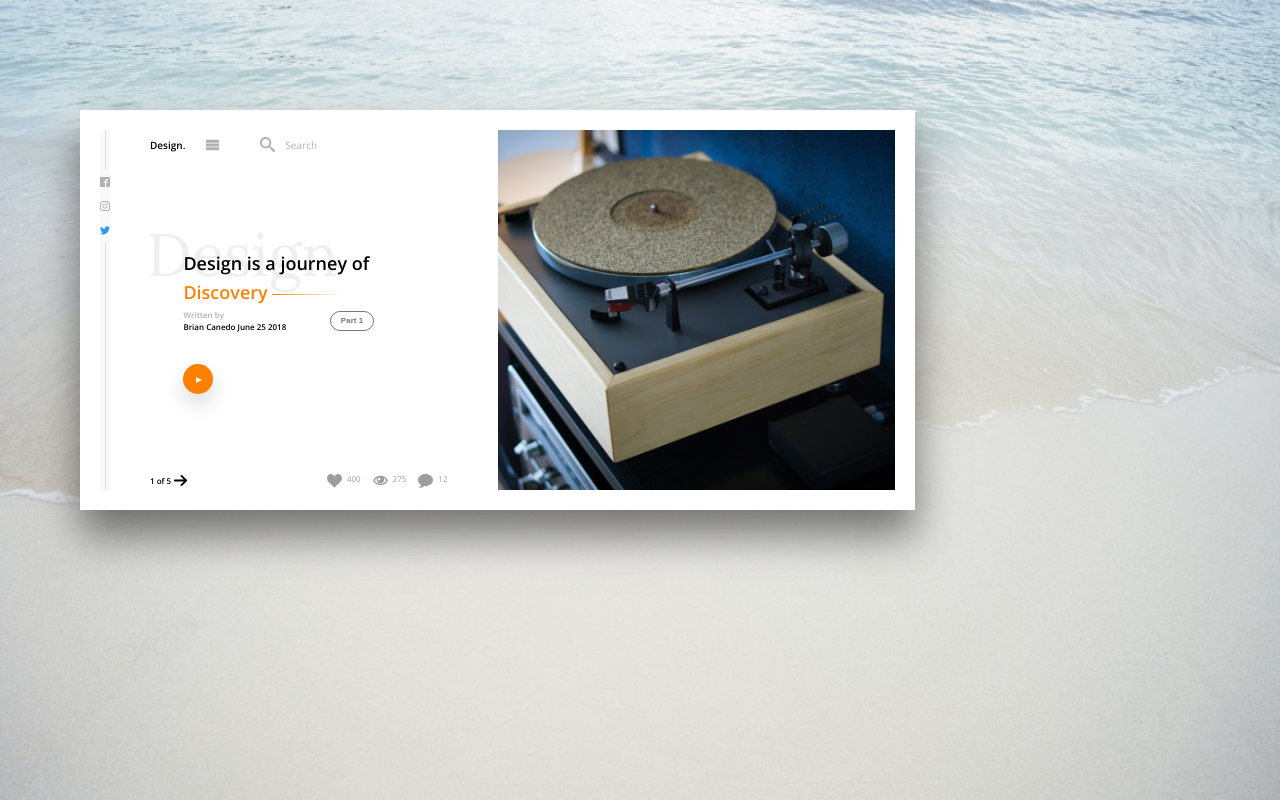
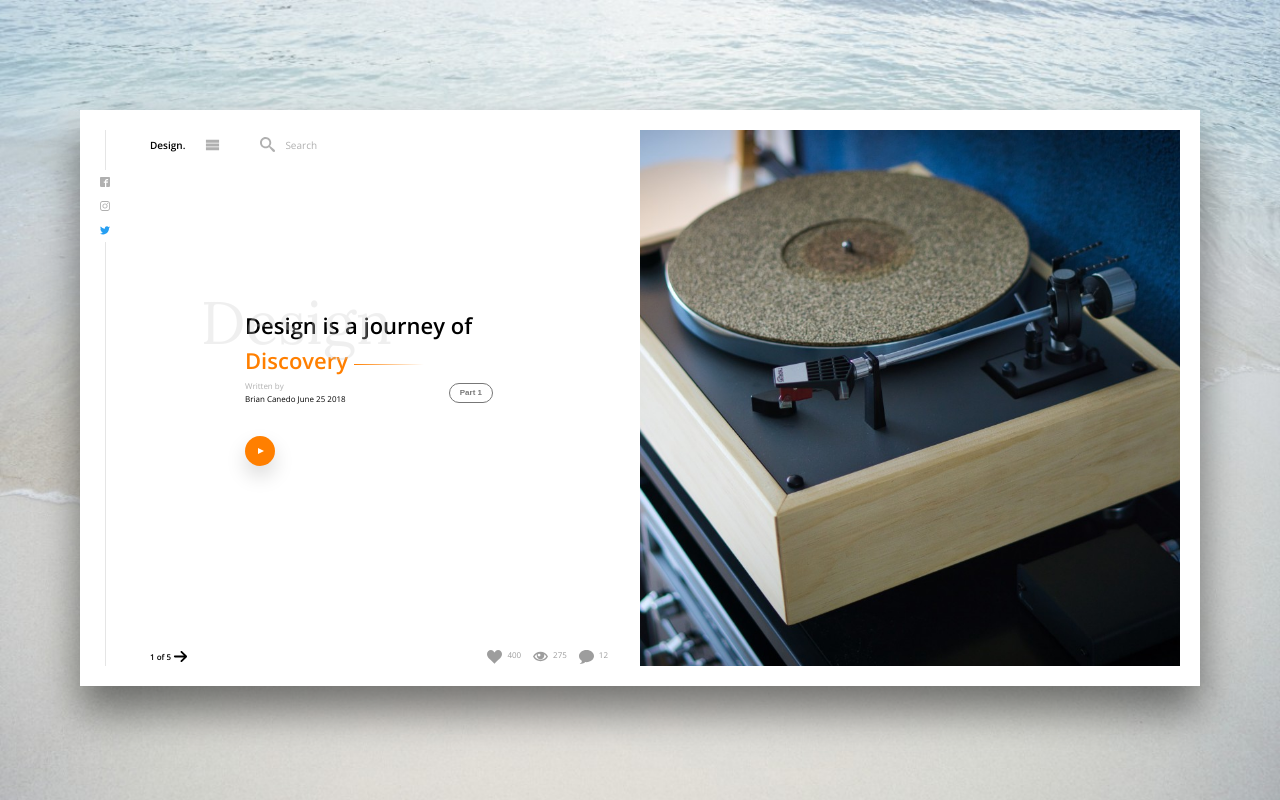
Before and after one commit to bcanedo4/SongAlbum, a website: page index.html in a window 1280 px wide. Drawn offline with nearby package versions, Linux system fonts and the light colour scheme.

Commit message:
Altered styling to look better on desktop screens

```diff
--- a/index.html
+++ b/index.html
@@ -13,7 +13,6 @@
 </head>
 <body>
     <div class="container">
-        <div class="background__text">Design</div>
         <div class="container--left">
 
             <div class="sidebar">
@@ -53,6 +52,7 @@
                 </header>
 
                 <div class="song__info">
+                    <div class="background__text">Design</div>
                     <div class="song__title">
                         Design is a journey of <span class="u-type--orange">Discovery</span>
                         <div class="song__title--line"></div>
--- a/sass/abstracts/_variables.scss
+++ b/sass/abstracts/_variables.scss
@@ -17,7 +17,7 @@
 }
 
 // Song Title
-$font-large: 1.8rem;
+$font-large: 2.2rem;
 
 // Header and Footer
 $font-medium: 1.2rem;
--- a/sass/components/_background-text.scss
+++ b/sass/components/_background-text.scss
@@ -2,8 +2,8 @@
     font-size: 6rem;
     font-family: 'Lora', serif;
     position: absolute;
-    top: 24%;
-    left: 8%;
+    top: -10%;
+    left: -17%;
     z-index: 10;
     color: var(--color-grey-light-3);
     opacity: .3;
--- a/sass/layout/_layout.scss
+++ b/sass/layout/_layout.scss
@@ -1,12 +1,11 @@
 .container {
     margin: 11rem 8rem;
-    width: 83.5rem;
-    max-height: 40rem;
-    min-height: 40rem;
+    // width: 83.5rem;
+    // max-height: 40rem;
+    // min-height: 40rem;
     background-color: #fff;
     height: 72vh;
     box-shadow: 0 2.5rem 4rem rgba(0, 0, 0, .5);
-    position: relative;
 
     display: flex;
     flex: 1;
--- a/sass/layout/_sidebar.scss
+++ b/sass/layout/_sidebar.scss
@@ -1,13 +1,6 @@
 .sidebar {
-    background-color: var(--color-grey-light-1);
-
-    // flex: 0 0 12%;
-
     display: flex;
     flex-direction: column;
-    // justify-content: space-between;
-    // border-left: 1px solid var(--color-grey-dark-3);
-
 
     &__nav__icon {
         width: 1rem;
--- a/sass/layout/_song.scss
+++ b/sass/layout/_song.scss
@@ -6,18 +6,21 @@
     display: flex;
     flex-direction: column;
     justify-content: space-between;
+    flex: 1;
 
     &__info {
         flex: 2;
         align-self: center;
         flex-wrap: wrap;
-        width: 58%;
-        font-weight: 600;
+        width: 26rem;
         z-index: 20;
+        position: relative;
+
     }
 
     &__title {
         font-size: $font-large;
+        font-weight: 600;
         position: relative;
 
         &--line {
@@ -43,6 +46,7 @@
     &__ratings {
         display: flex;
         margin-left: 4rem;
+        margin-right: 2rem;
     }
 
     &__order {
```
Also changed, not shown: css/style.css.
